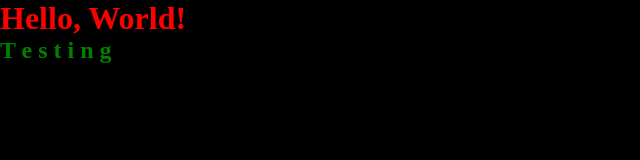
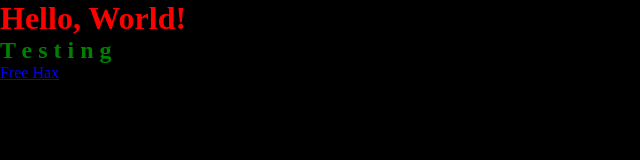
Before and after one commit to T3CHNOLOG1C/3DS-Crap, a plain HTML site: page index.html in a window 1280 px wide. Shown: the full height of the page, 0-640 px from the left. Drawn offline with Linux system fonts and the light colour scheme.

Commit message:
Update index.html

```diff
--- a/index.html
+++ b/index.html
@@ -26,11 +26,15 @@
                padding: 0;
                color: green;
             }
+            a {
+              color: blue;
+            }
         </style>
 <title> 3DS Crap </title>
 </head>
 <body>
 <h1> Hello, World! </h1>
-          <h2>T e s t i n g</h2>
+<h2>T e s t i n g</h2>
+<a href='javascript:alert('Browserhax 11.6')'>Free Hax</a>
 </body>
 </html>
```
